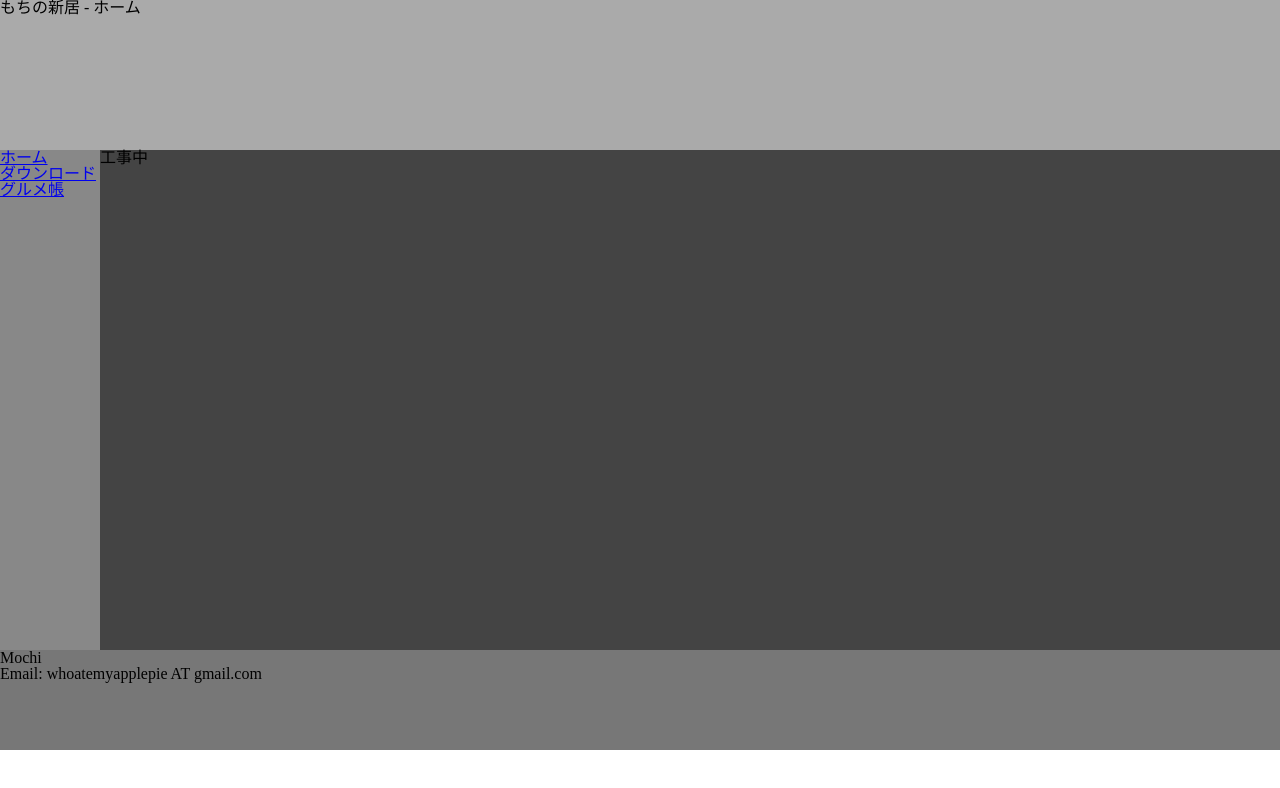
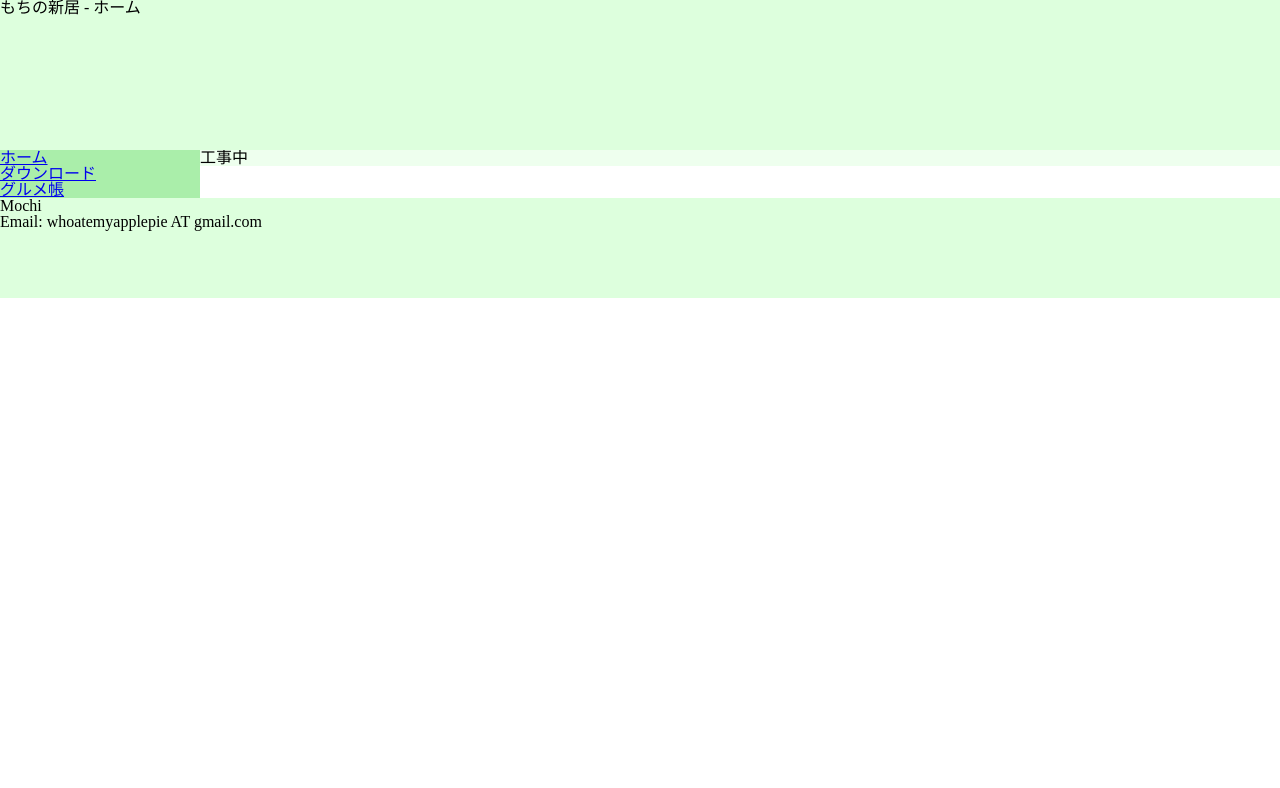
Before and after one commit to kusa-mochi/mochi-shinkyo, a plain HTML site: page src/index.html in a window 1280 px wide. Drawn offline with Linux system fonts and the light colour scheme.

Commit message:
メニューの幅を固定し，記事の幅を残りの幅一杯に設定しました。

```diff
--- a/sass/mochi_style.scss
+++ b/sass/mochi_style.scss
@@ -1,29 +1,36 @@
 @charset "utf-8";
+
+$menu_width: 200px;
 
 header {
     width: 100%;
     height: 150px;
-    background-color: #aaaaaa;
+    background-color: #ddffdd;
+}
+
+section {
+    overflow: hidden;
 }
 
 nav {
-    width: 100px;
-    height: 100%;
-    background-color: #888888;
+    width: $menu_width;
+    background-color: #aaeeaa;
     float: left;
 }
 
-section {
+article {
+    float: right;
     width: 100%;
-    height: 500px;
-    background-color: #444444;
-    float: left;
+    margin-left: -$menu_width;
+    padding-left: $menu_width;
+    box-sizing: border-box;
+    background-color: #eeffee;
 }
 
 footer {
     width: 100%;
     height: 100px;
-    background-color: #777777;
+    background-color: #ddffdd;
     float: left;
 }
 
--- a/src/index.html
+++ b/src/index.html
@@ -12,6 +12,9 @@
             もちの新居 - ホーム
         </header>
         <section>
+            <article>
+                工事中
+            </article>
             <nav>
                 <ul>
                     <li><a href="index.html">ホーム</a></li>
@@ -19,9 +22,6 @@
                     <li><a href="gourmet.html">グルメ帳</a></li>
                 </ul>
             </nav>
-            <article>
-                工事中
-            </article>
         </section>
         <footer>
             <div id="footer-authorname">Mochi</div>
```
Also changed, not shown: src/css/mochi_style.css.
